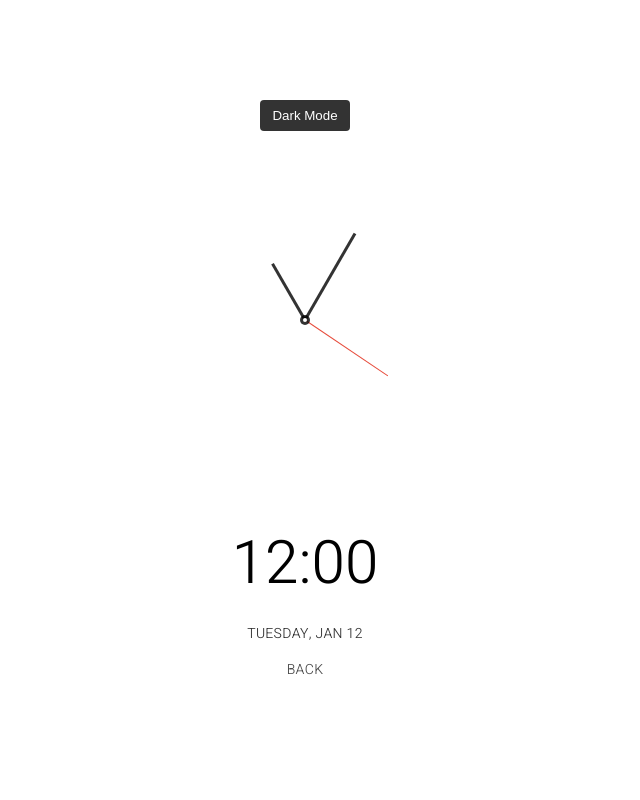
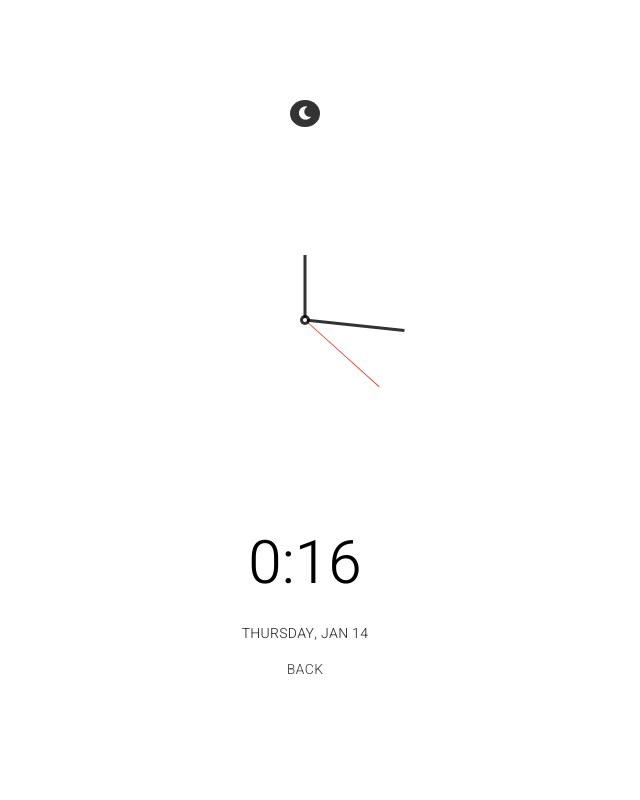
Before and after one commit to jaumemy/50projects, a Django app: page /theme_clock/ in a window 1280 px wide. Shown: the whole page, without its empty margins (335-975 px from the left). Run offline with Django 3.2, Linux system fonts and the light colour scheme; some libraries are stand-ins or nearby versions.

Commit message:
19 - Theme Clock Part 2

```diff
--- a/projects/templates/projects/theme_clock.html
+++ b/projects/templates/projects/theme_clock.html
@@ -11,7 +11,8 @@
   </head>
   <body>
 
-    <button class="toggle">Dark Mode</button>
+    <button class="toggle"> <i class="fas fa-moon"></i> </button>
+    <button class="toggle2"> <i class="fas fa-sun"></i> </button>
 
     <div class="clock-container">
 
@@ -22,8 +23,8 @@
         <div class="center-point"></div>
       </div>
 
-      <div class="time">12:00</div>
-      <div class="date">Tuesday, Jan <span class="circle">12</span></div>
+      <div class="time"></div>
+      <div class="date"><span class="circle"></span></div>
       <div class="back"> <a href="{% url 'projects:index' %}">Back</a> </div>
 
 
--- a/static/css/theme_clock.css
+++ b/static/css/theme_clock.css
@@ -7,7 +7,9 @@
 :root {
   --primary-color: rgba(0, 0, 0, 0.8);
   --secondary-color: #fff;
-}
+  --date-primary-color: rgba(0, 0, 0, 0.8);
+  --back-primary-color: rgba(0, 0, 0, 0.7);
+  }
 
 html {
   transition: all 0.5s ease-in;
@@ -16,7 +18,9 @@ html {
 html.dark {
   --primary-color: #fff;
   --secondary-color: #000;
-}
+  --date-primary-color: rgba(255, 255, 255, 0.8);
+  --back-primary-color: rgba(255, 255, 255, 0.7);
+  }
 
 html.dark {
   background-color: #111;
@@ -38,13 +42,40 @@ body {
   background-color: var(--primary-color);
   color: var(--secondary-color);
   border: 0;
-  border-radius: 4px;
-  padding: 8px 12px;
+  border-radius: 50%;
+  padding: 6px 8px;
   position: absolute;
   top: 100px;
+  display: inline;
+  transition: all 0.5s ease-in;
+}
+
+.toggle2 {
+  cursor: pointer;
+  background-color: var(--primary-color);
+  color: var(--secondary-color);
+  border: 0;
+  border-radius: 50%;
+  padding: 6px 8px;
+  position: absolute;
+  top: 100px;
+  display: none;
+  transition: all 0.5s ease-in;
+}
+
+.toggle.active {
+  display: none;
+}
+
+.toggle2.active {
+  display: inline;
 }
 
 .toggle:focus {
+  outline: none;
+}
+
+.toggle2:focus {
   outline: none;
 }
 
@@ -74,19 +105,20 @@ body {
 }
 
 .needle.hour {
-  transform: translate(-50%, -100%) rotate(-30deg);
+  /* transform: translate(-50%, -100%) rotate(-30deg); */
 }
 
 .needle.minute {
-  transform: translate(-50%, -100%) rotate(30deg);
+  /* transform: translate(-50%, -100%) rotate(30deg); */
   height: 100px;
 }
 
 .needle.second {
-  transform: translate(-50%, -100%) rotate(124deg);
+  /* transform: translate(-50%, -100%) rotate(124deg); */
   height: 100px;
   width: 1px;
   background-color: #e74c3c;
+  transition: all 0.2s ease-in;
 }
 
 .center-point {
@@ -98,6 +130,7 @@ body {
   left: 50%;
   transform: translate(-50%, -50%);
   border-radius: 50%;
+  transition: all 0.5s ease-in;
 }
 
 .center-point::after {
@@ -110,6 +143,7 @@ body {
   left: 50%;
   transform: translate(-50%, -50%);
   border-radius: 50%;
+  transition: all 0.5s ease-in;
 }
 
 .time {
@@ -118,11 +152,12 @@ body {
 }
 
 .date {
-  color: rgba(0, 0, 0, 0.8);
+  color: var(--date-primary-color);
   font-size: 14px;
   letter-spacing: 0.3px;
   text-transform: uppercase;
   margin-top: 15px;
+  transition: all 0.5s ease-in;
 }
 
 .back {
@@ -130,11 +165,13 @@ body {
   letter-spacing: 0.3px;
   text-transform: uppercase;
   margin-top: 15px;
+  transition: all 0.5s ease-in;
 }
 
 a{
   text-decoration: none;
-  color: rgba(0, 0, 0, 0.7);
+  color: var(--back-primary-color);
+  transition: all 0.5s ease-in;
 }
 
 /* .date .circle {
--- a/static/js/theme_clock.js
+++ b/static/js/theme_clock.js
@@ -0,0 +1,66 @@
+const toggle = document.querySelector('.toggle')
+const toggle2 = document.querySelector('.toggle2')
+
+const hourEl = document.querySelector('.hour')
+const minuteEl = document.querySelector('.minute')
+const secondEl = document.querySelector('.second')
+
+const timeEl = document.querySelector('.time')
+const dateEl = document.querySelector('.date')
+
+
+const days = ["Sunday", "Monday", "Tuesday", "Wednesday", "Thursday", "Friday", "Saturday"];
+const months = ["Jan", "Feb", "Mar", "Apr", "May", "Jun", "Jul", "Aug", "Sep", "Oct", "Nov", "Dec"];
+
+
+toggle.addEventListener('click', (e) => {
+    const html = document.querySelector('html')
+    toggle.classList.toggle('active')
+    toggle2.classList.toggle('active')
+    if (html.classList.contains('dark')) {
+        html.classList.remove('dark')
+      } else {
+            html.classList.add('dark')
+        }
+    })
+
+toggle2.addEventListener('click', (e) => {
+    const html = document.querySelector('html')
+    toggle.classList.toggle('active')
+    toggle2.classList.toggle('active')
+    if (html.classList.contains('dark')) {
+        html.classList.remove('dark')
+      } else {
+            html.classList.add('dark')
+        }
+    })
+
+
+function setTime() {
+  const time = new Date();
+
+  const hours = time.getHours()
+  const minutes = time.getMinutes()
+  const seconds = time.getSeconds()
+
+  const month = time.getMonth()
+  const day = time.getDay()
+  const date = time.getDate()
+
+
+  hourEl.style.transform = `translate(-50%, -100%) rotate(${scale(hours, 0, 12, 0, 360)}deg)`
+  minuteEl.style.transform = `translate(-50%, -100%) rotate(${scale(minutes, 0, 60, 0, 360)}deg)`
+  secondEl.style.transform = `translate(-50%, -100%) rotate(${scale(seconds, 0, 60, 0, 360)}deg)`
+
+  timeEl.innerHTML = `${hours}:${minutes < 10 ? `0${minutes}` : minutes}`
+  dateEl.innerHTML = `${days[day]}, ${months[month]} ${date}`
+}
+
+// StackOverflow https://stackoverflow.com/questions/10756313/javascript-jquery-map-a-range-of-numbers-to-another-range-of-numbers
+const scale = (num, in_min, in_max, out_min, out_max) => {
+    return (num - in_min) * (out_max - out_min) / (in_max - in_min) + out_min;
+}
+
+setTime()
+
+setInterval(setTime, 1000)
```
Also changed, not shown: 2 other files.
